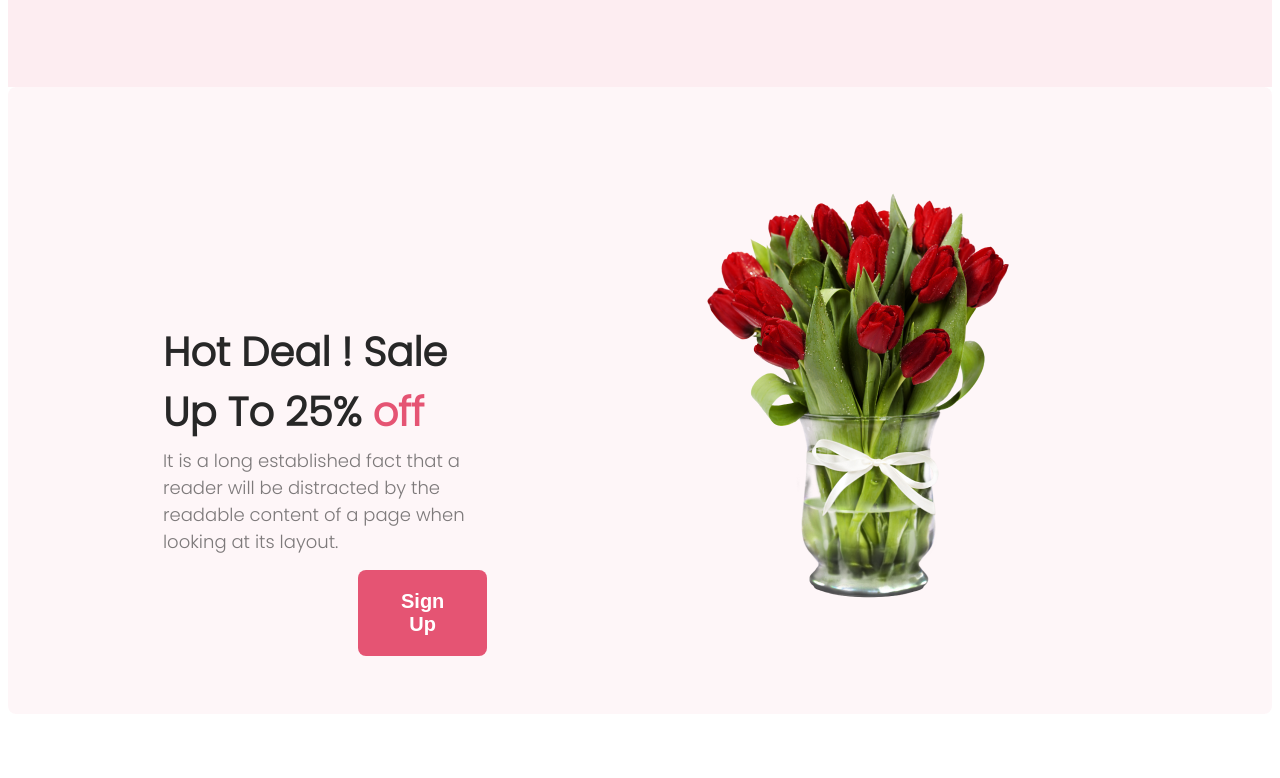
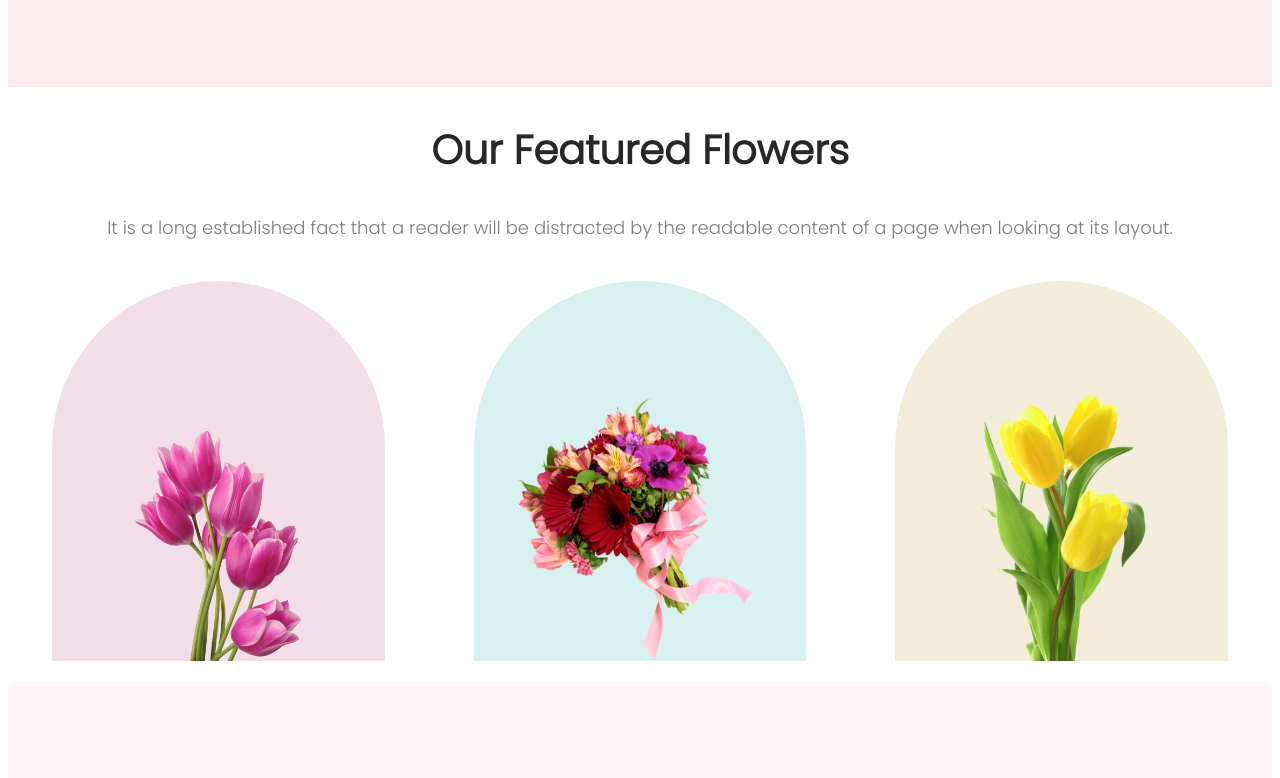
Before and after one commit to salabibne/assignment-flowershop, a plain HTML site: page index.html in a window 1280 px wide. Shown: the part 1120-1898 px from the top of the page. Drawn offline with Linux system fonts and the light colour scheme.

Commit message:
bonus portion added

```diff
--- a/index.html
+++ b/index.html
@@ -34,6 +34,28 @@
 
     </header>
     <main>
+        <section class="cylinder">
+            <div class="">
+                <h1 class="markflower">Our Featured Flowers</h1>
+                <p class="markflowertagline">It is a long established fact that a reader will be distracted by the readable content of a page when looking at its layout.</p>
+            </div>
+            <div class="backgroundcylender">
+                <div class="pinkflowertree">
+                    <!-- <p><u>Pink Flower Tree</u></p> -->
+                </div>
+                <div class="redflowertree">
+                    <!-- <p><u>Pink Flower Tree</u></p> -->
+                </div>
+                <div class="yellowflowertree">
+                    <!-- <p><u>Pink Flower Tree</u></p> -->
+                </div>
+
+
+
+
+            </div>
+
+        </section>
         <section class="dealsection">
             <div class="dealparent">
                 <div class="dealchild1">
@@ -44,7 +66,7 @@
                     <button class="btn btnpos">Sign Up</button>
                 </div>
                 <div class="dealchild2">
-                    <img src="./images/pngwing 8.png">
+                    <img src="./images/pngwing8.png">
                 </div>
 
 
--- a/styles/flower.css
+++ b/styles/flower.css
@@ -235,3 +235,81 @@ font-weight: 400;
 .copyright{
     padding-bottom: 100px;
 }
+
+.pinkflowertree{
+    /* border-radius: 300px 300px 0px 0px; */
+    border-top-left-radius: 200px;
+    border-top-right-radius: 200px;
+
+    /* border:2px solid red; */
+    margin:20px;
+
+    background: rgba(167, 33, 98, 0.15);
+
+    width: 20%;
+    height: 300px;
+    background-image: url(../images/pngwing6.png);
+    padding:40px;
+    background-size: 50%;
+    background-repeat: no-repeat;
+    background-position: bottom center;
+}
+.redflowertree{
+    /* border-radius: 300px 300px 0px 0px; */
+    border-top-left-radius: 200px;
+    border-top-right-radius: 200px;
+
+    /* border:2px solid red; */
+    margin:20px;
+
+    background: rgba(5, 151, 160, 0.15);
+
+    width: 20%;
+    height: 300px;
+    background-image: url(../images/pngwing5.png);
+    padding:40px;
+    background-size: 80%;
+    background-repeat: no-repeat;
+    background-position: bottom center;
+}
+.yellowflowertree{
+    /* border-radius: 300px 300px 0px 0px; */
+    border-top-left-radius: 200px;
+    border-top-right-radius: 200px;
+
+    /* border:2px solid red; */
+    margin:20px;
+
+    background: rgba(171, 125, 17, 0.15);
+
+    width: 20%;
+    height: 300px;
+    background-image: url(../images/pngwing7.png);
+    padding:40px;
+    background-size: 60%;
+    background-repeat: no-repeat;
+    background-position: bottom center;
+}
+.backgroundcylender{
+    display:flex;
+    justify-content: space-around;
+
+}
+.markflower{
+    color: #272727;
+text-align: center;
+
+font-size: 40px;
+
+font-weight: 800;
+line-height: normal;
+}
+.markflowertagline{
+color: rgba(39, 39, 39, 0.60);
+text-align: center;
+
+font-size: 18px;
+
+font-weight: 400;
+line-height: 30px;
+}
```
Also changed, not shown: images/pngwing5.png (renamed from images/pngwing 5.png), images/pngwing6.png (renamed from images/pngwing 6.png), images/pngwing7.png (renamed from images/pngwing 7.png), images/pngwing8.png (renamed from images/pngwing 8.png).
